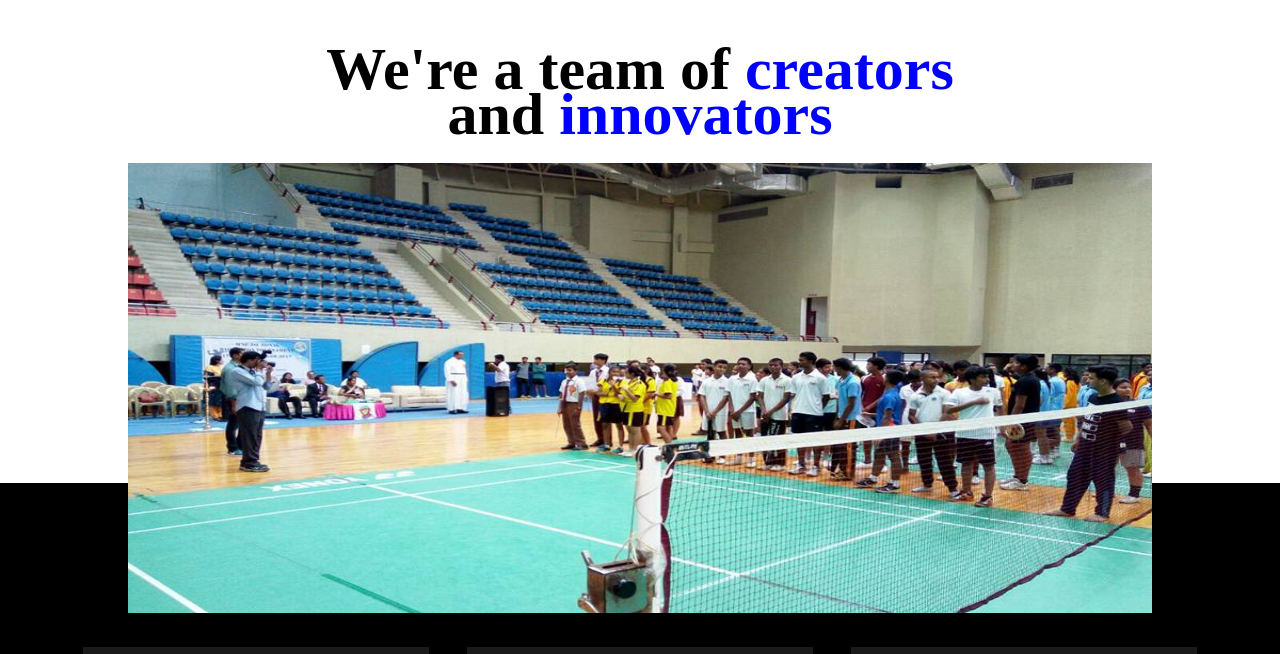
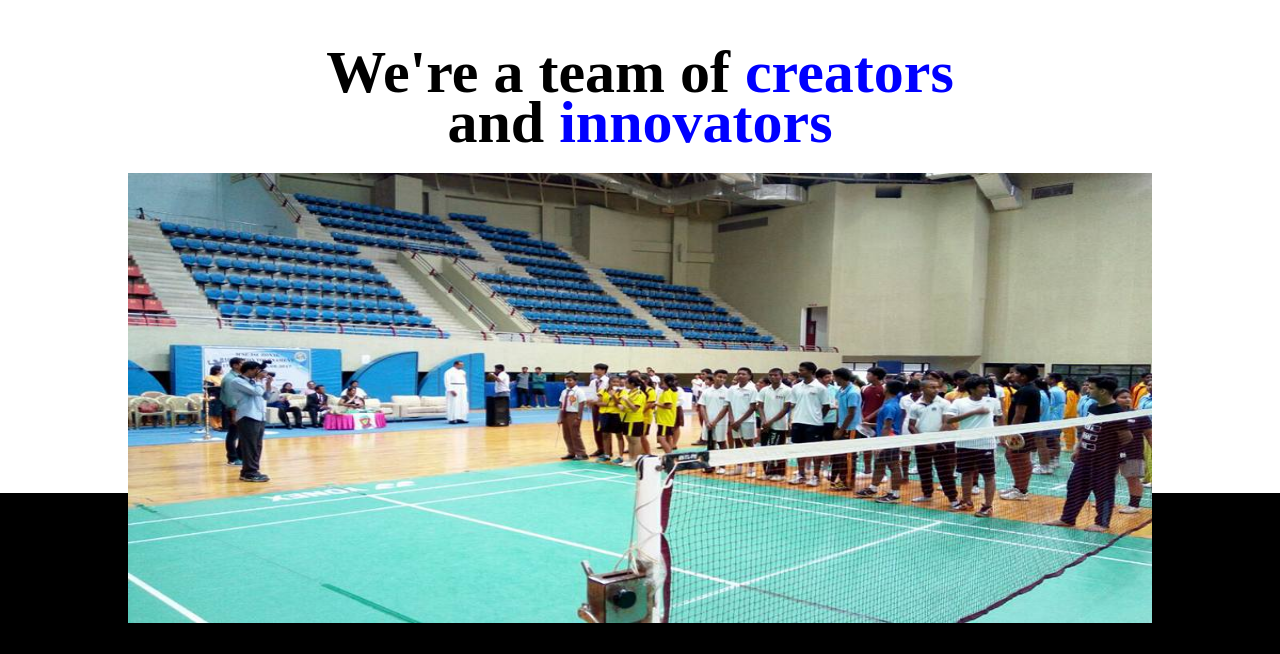
Before and after one commit to MehulModi-02/School, a plain HTML site: page Activity_Module/Index.html in a window 1280 px wide. Shown: the part 67-721 px from the top of the page. Drawn offline with Linux system fonts and the light colour scheme.

Commit message:
Update style.css

```diff
--- a/Activity_Module/style.css
+++ b/Activity_Module/style.css
@@ -46,7 +46,7 @@
 
 .Intro h1 {
   font-size: 60px;
-  line-height: 45px;
+  line-height: 50px;
 }
 
 .Intro span {
```
